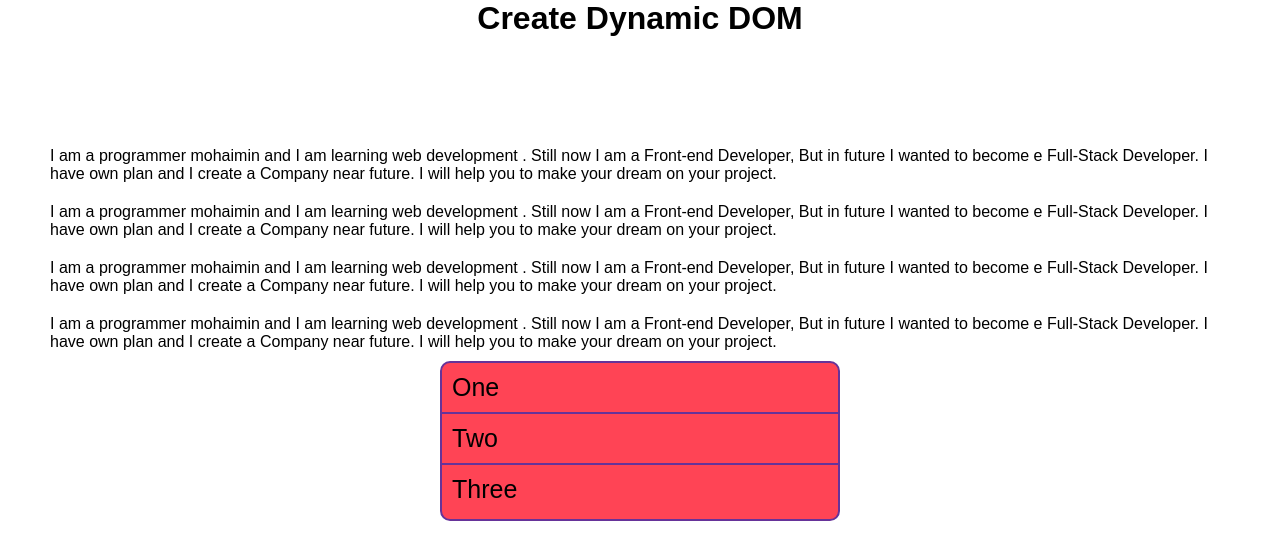
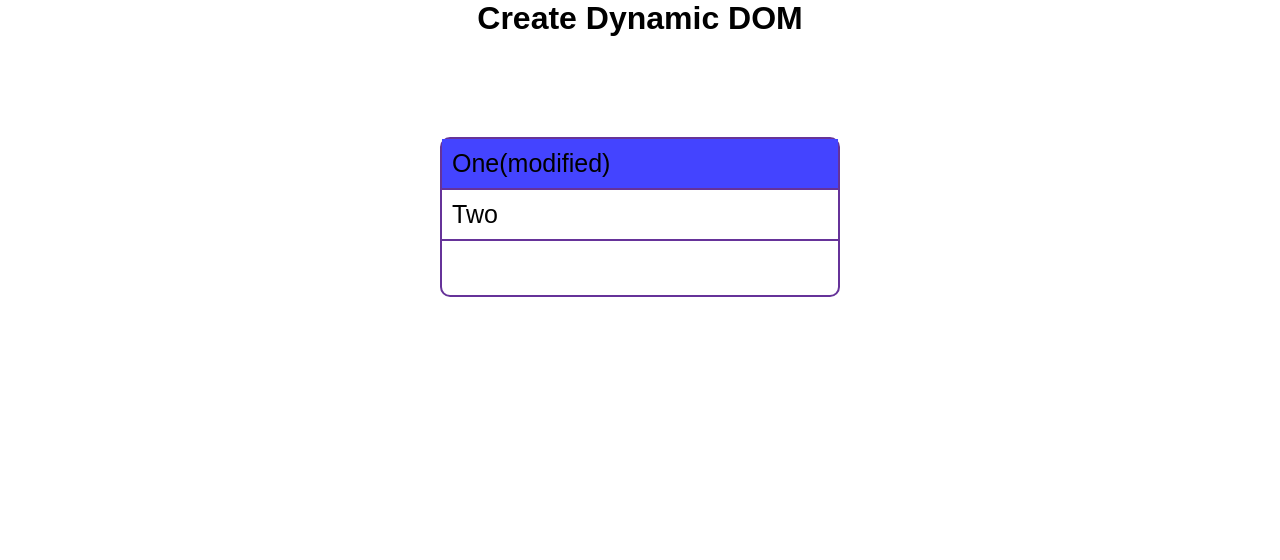
Before and after one commit to CodeWithMohaimin/p.-Dom-2, a plain HTML site: page index.html in a window 1280 px wide. Drawn offline with Linux system fonts and the light colour scheme.

Commit message:
adding this functions

```diff
--- a/app4.js
+++ b/app4.js
@@ -5,8 +5,8 @@
 // let list = document.getElementById('list')
 // list.appendChild(li)
 
-let li = createElement('li','', 'four')
-let list = document.getElementById('list')
+// let li = createElement('li','', 'four')
+// let list = document.getElementById('list')
 // list.appendChild(li)
 
 
@@ -15,18 +15,18 @@ let list = document.getElementById('list')
 
 
 
-let p = createElement('p', 'lead', 'I am a programmer mohaimin and I am learning web development . Still now I am a Front-end Developer, But in future I wanted to become e Full-Stack Developer. I have own plan and I create a Company near future. I will help you to make your dream on your project.');
+// let p = createElement('p', 'lead', 'I am a programmer mohaimin and I am learning web development . Still now I am a Front-end Developer, But in future I wanted to become e Full-Stack Developer. I have own plan and I create a Company near future. I will help you to make your dream on your project.');
 
-let p2 = createElement('p', 'lead', 'I am a programmer mohaimin and I am learning web development . Still now I am a Front-end Developer, But in future I wanted to become e Full-Stack Developer. I have own plan and I create a Company near future. I will help you to make your dream on your project.');
+// let p2 = createElement('p', 'lead', 'I am a programmer mohaimin and I am learning web development . Still now I am a Front-end Developer, But in future I wanted to become e Full-Stack Developer. I have own plan and I create a Company near future. I will help you to make your dream on your project.');
 
 
-let p3 = createElement('p', 'lead', 'I am a programmer mohaimin and I am learning web development . Still now I am a Front-end Developer, But in future I wanted to become e Full-Stack Developer. I have own plan and I create a Company near future. I will help you to make your dream on your project.');
+// let p3 = createElement('p', 'lead', 'I am a programmer mohaimin and I am learning web development . Still now I am a Front-end Developer, But in future I wanted to become e Full-Stack Developer. I have own plan and I create a Company near future. I will help you to make your dream on your project.');
 
 
-let p4 = createElement('p', 'lead', 'I am a programmer mohaimin and I am learning web development . Still now I am a Front-end Developer, But in future I wanted to become e Full-Stack Developer. I have own plan and I create a Company near future. I will help you to make your dream on your project.');
+// let p4 = createElement('p', 'lead', 'I am a programmer mohaimin and I am learning web development . Still now I am a Front-end Developer, But in future I wanted to become e Full-Stack Developer. I have own plan and I create a Company near future. I will help you to make your dream on your project.');
 
-let div = createElement('div')
-append(div,[p,p2,p3,p4])
+// let div = createElement('div')
+// append(div,[p,p2,p3,p4])
 // div.appendChild(p)
 // div.appendChild(p2)
 
@@ -38,8 +38,8 @@ append(div,[p,p2,p3,p4])
 // let container = document.getElementById('cont')
 // append(cont,[p,p2,p3,p4])
 
-list.insertAdjacentElement('beforebegin',div)
-list.style.background = '#f45'
+// list.insertAdjacentElement('beforebegin',div)
+// list.style.background = '#f45'
 
 
 
@@ -60,3 +60,17 @@ function createElement(tagname, className ,innerHTML) {
 
     return tag
 }
+
+
+let list = document.getElementById('list')
+let firstChild = list.firstElementChild
+
+setTimeout(() => {
+    firstChild.innerHTML = firstChild.innerHTML + `(modified)`
+    firstChild.style.background = '#44f'
+
+}, 3000)
+
+setTimeout(() => {
+    list.lastElementChild.remove()
+}, 5000)
```
Also changed, not shown: index.html (+0 -1 lines).
